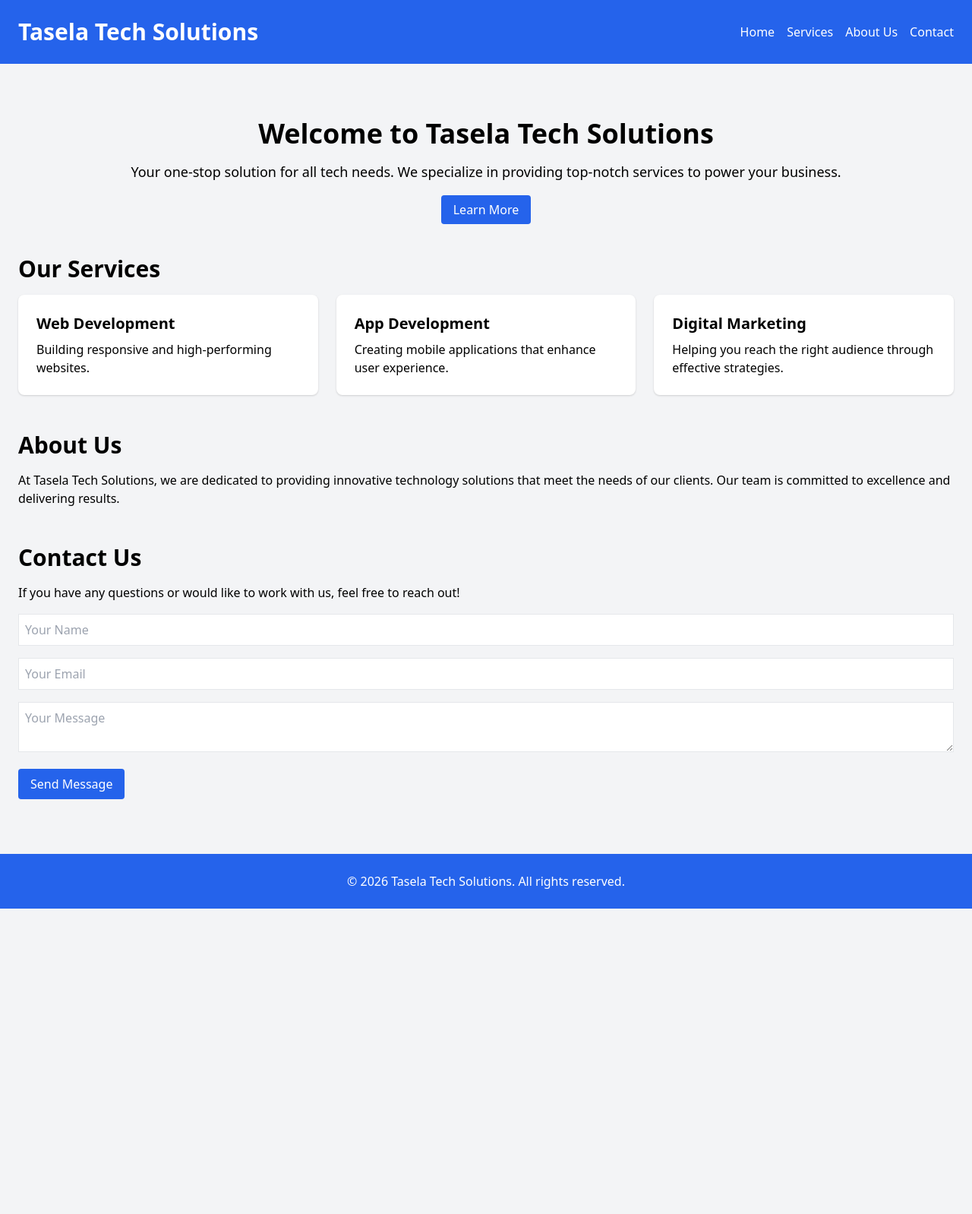
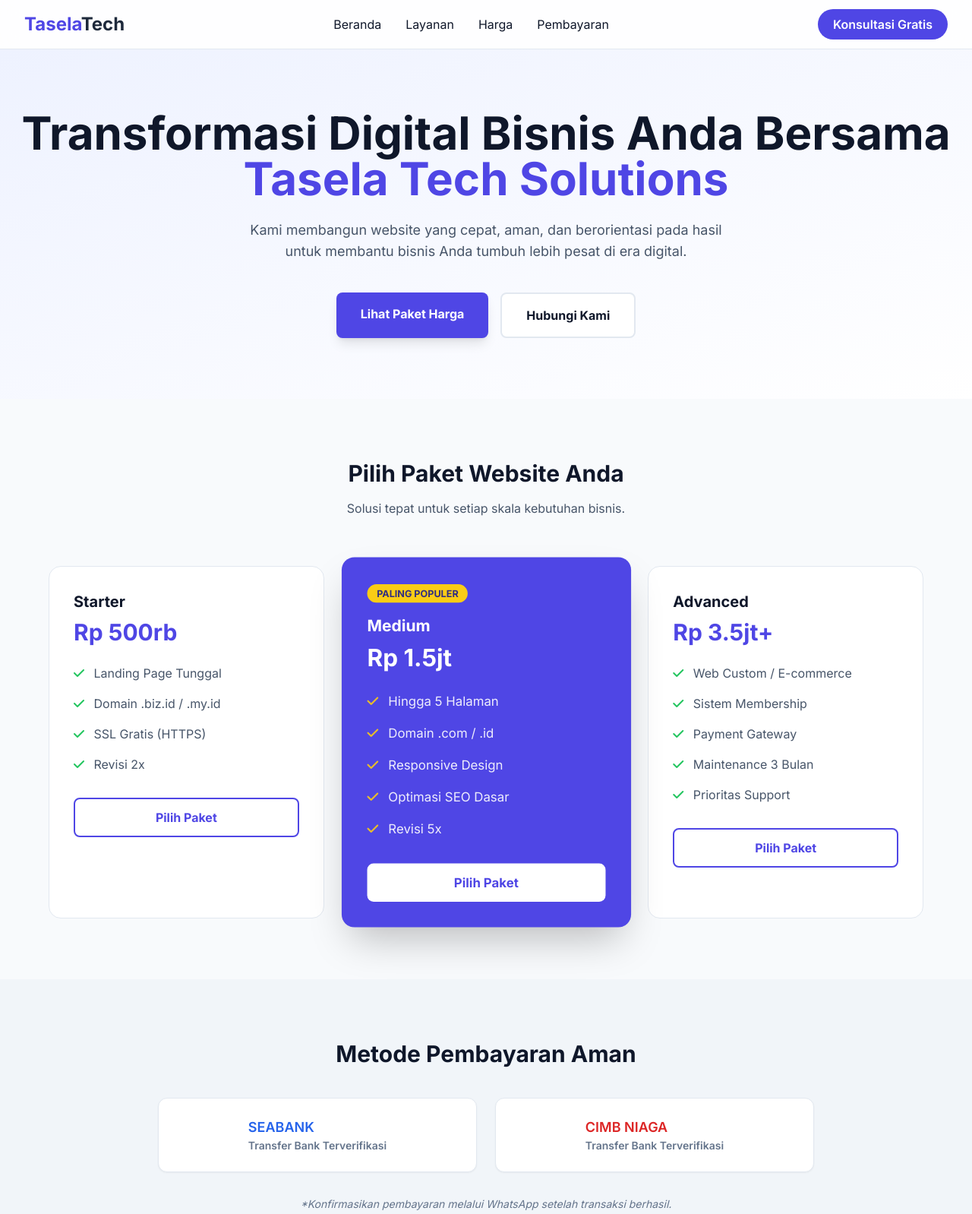
Before and after one commit to Gumelarwicaksono/taselaTech, a plain HTML site: page index.html in a window 1280 px wide. Shown: the top 1598 px of the page at 76% size. Before the commit the page ends 1196 px from the top, so only its background shows below. Drawn offline with nearby package versions, Linux system fonts and the light colour scheme.

Commit message:
Revise index.html with new layout and content
Updated the HTML structure and content, including the addition of a payment section and improved navigation. Changed the language attribute and enhanced styling with new CSS links.

```diff
--- a/index.html
+++ b/index.html
@@ -1,70 +1,140 @@
 <!DOCTYPE html>
-<html lang="en">
+<html lang="id">
 <head>
     <meta charset="UTF-8">
     <meta name="viewport" content="width=device-width, initial-scale=1.0">
-    <link href="https://cdn.jsdelivr.net/npm/tailwindcss@2.2.19/dist/tailwind.min.css" rel="stylesheet">
-    <title>Tasela Tech Solutions</title>
+    <title>Tasela Tech Solutions - Jasa Pembuatan Website Profesional</title>
+    <script src="https://cdn.tailwindcss.com"></script>
+    <link rel="stylesheet" href="https://cdnjs.cloudflare.com/ajax/libs/font-awesome/6.0.0/css/all.min.css">
+    <style>
+        @import url('https://fonts.googleapis.com/css2?family=Inter:wght@300;400;600;700&display=swap');
+        body { font-family: 'Inter', sans-serif; }
+    </style>
 </head>
-<body class="bg-gray-100">
-    <header class="bg-blue-600 text-white p-6">
-        <div class="container mx-auto flex justify-between items-center">
-            <h1 class="text-3xl font-bold">Tasela Tech Solutions</h1>
-            <nav>
-                <ul class="flex space-x-4">
-                    <li><a href="#" class="hover:underline">Home</a></li>
-                    <li><a href="#services" class="hover:underline">Services</a></li>
-                    <li><a href="#about" class="hover:underline">About Us</a></li>
-                    <li><a href="#contact" class="hover:underline">Contact</a></li>
-                </ul>
-            </nav>
+<body class="bg-slate-50 text-slate-900">
+
+    <nav class="sticky top-0 z-50 bg-white/80 backdrop-blur-md border-b border-slate-200">
+        <div class="max-w-7xl mx-auto px-4 sm:px-6 lg:px-8">
+            <div class="flex justify-between h-16 items-center">
+                <div class="text-2xl font-bold text-indigo-600">Tasela<span class="text-slate-800">Tech</span></div>
+                <div class="hidden md:flex space-x-8 font-medium">
+                    <a href="#home" class="hover:text-indigo-600">Beranda</a>
+                    <a href="#services" class="hover:text-indigo-600">Layanan</a>
+                    <a href="#pricing" class="hover:text-indigo-600">Harga</a>
+                    <a href="#payment" class="hover:text-indigo-600">Pembayaran</a>
+                </div>
+                <a href="https://wa.me/6282122394638" class="bg-indigo-600 text-white px-5 py-2 rounded-full font-semibold hover:bg-indigo-700 transition">Konsultasi Gratis</a>
+            </div>
+        </div>
+    </nav>
+
+    <header id="home" class="py-20 bg-gradient-to-br from-indigo-50 to-white">
+        <div class="max-w-7xl mx-auto px-4 text-center">
+            <h1 class="text-4xl md:text-6xl font-extrabold text-slate-900 mb-6">
+                Transformasi Digital Bisnis Anda Bersama <span class="text-indigo-600">Tasela Tech Solutions</span>
+            </h1>
+            <p class="text-lg text-slate-600 mb-10 max-w-2xl mx-auto">
+                Kami membangun website yang cepat, aman, dan berorientasi pada hasil untuk membantu bisnis Anda tumbuh lebih pesat di era digital.
+            </p>
+            <div class="flex flex-col sm:flex-row justify-center gap-4">
+                <a href="#pricing" class="bg-indigo-600 text-white px-8 py-4 rounded-lg font-bold shadow-lg hover:bg-indigo-700">Lihat Paket Harga</a>
+                <a href="https://wa.me/6282122394638" class="bg-white border-2 border-slate-200 px-8 py-4 rounded-lg font-bold hover:bg-slate-50 transition">Hubungi Kami</a>
+            </div>
         </div>
     </header>
 
-    <main class="container mx-auto p-6">
-        <section class="my-12 text-center">
-            <h2 class="text-4xl font-bold mb-4">Welcome to Tasela Tech Solutions</h2>
-            <p class="text-lg mb-6">Your one-stop solution for all tech needs. We specialize in providing top-notch services to power your business.</p>
-            <a href="#services" class="bg-blue-600 text-white px-4 py-2 rounded hover:bg-blue-700">Learn More</a>
-        </section>
+    <section id="pricing" class="py-20 px-4">
+        <div class="max-w-7xl mx-auto text-center mb-16">
+            <h2 class="text-3xl font-bold mb-4">Pilih Paket Website Anda</h2>
+            <p class="text-slate-600">Solusi tepat untuk setiap skala kebutuhan bisnis.</p>
+        </div>
 
-        <section id="services" class="my-12">
-            <h2 class="text-3xl font-bold mb-4">Our Services</h2>
-            <div class="grid grid-cols-1 md:grid-cols-3 gap-6">
-                <div class="p-6 bg-white rounded-lg shadow">
-                    <h3 class="text-xl font-semibold mb-2">Web Development</h3>
-                    <p>Building responsive and high-performing websites.</p>
+        <div class="grid md:grid-cols-3 gap-8 max-w-6xl mx-auto">
+            <div class="bg-white p-8 rounded-2xl border border-slate-200 hover:shadow-xl transition">
+                <h3 class="text-xl font-bold mb-2">Starter</h3>
+                <div class="text-3xl font-bold text-indigo-600 mb-6">Rp 500rb</div>
+                <ul class="space-y-4 mb-8 text-slate-600">
+                    <li><i class="fas fa-check text-green-500 mr-2"></i> Landing Page Tunggal</li>
+                    <li><i class="fas fa-check text-green-500 mr-2"></i> Domain .biz.id / .my.id</li>
+                    <li><i class="fas fa-check text-green-500 mr-2"></i> SSL Gratis (HTTPS)</li>
+                    <li><i class="fas fa-check text-green-500 mr-2"></i> Revisi 2x</li>
+                </ul>
+                <a href="https://wa.me/6282122394638?text=Halo%20Tasela%20Tech,%20saya%20tertarik%20paket%20Starter" class="block text-center border-2 border-indigo-600 text-indigo-600 py-3 rounded-lg font-bold hover:bg-indigo-600 hover:text-white transition">Pilih Paket</a>
+            </div>
+
+            <div class="bg-indigo-600 p-8 rounded-2xl shadow-2xl transform scale-105 text-white">
+                <span class="bg-yellow-400 text-indigo-900 text-xs font-bold px-3 py-1 rounded-full uppercase">Paling Populer</span>
+                <h3 class="text-xl font-bold mt-4 mb-2">Medium</h3>
+                <div class="text-3xl font-bold mb-6">Rp 1.5jt</div>
+                <ul class="space-y-4 mb-8 opacity-90">
+                    <li><i class="fas fa-check text-yellow-400 mr-2"></i> Hingga 5 Halaman</li>
+                    <li><i class="fas fa-check text-yellow-400 mr-2"></i> Domain .com / .id</li>
+                    <li><i class="fas fa-check text-yellow-400 mr-2"></i> Responsive Design</li>
+                    <li><i class="fas fa-check text-yellow-400 mr-2"></i> Optimasi SEO Dasar</li>
+                    <li><i class="fas fa-check text-yellow-400 mr-2"></i> Revisi 5x</li>
+                </ul>
+                <a href="https://wa.me/6282122394638?text=Halo%20Tasela%20Tech,%20saya%20tertarik%20paket%20Medium" class="block text-center bg-white text-indigo-600 py-3 rounded-lg font-bold hover:bg-slate-100 transition">Pilih Paket</a>
+            </div>
+
+            <div class="bg-white p-8 rounded-2xl border border-slate-200 hover:shadow-xl transition">
+                <h3 class="text-xl font-bold mb-2">Advanced</h3>
+                <div class="text-3xl font-bold text-indigo-600 mb-6">Rp 3.5jt+</div>
+                <ul class="space-y-4 mb-8 text-slate-600">
+                    <li><i class="fas fa-check text-green-500 mr-2"></i> Web Custom / E-commerce</li>
+                    <li><i class="fas fa-check text-green-500 mr-2"></i> Sistem Membership</li>
+                    <li><i class="fas fa-check text-green-500 mr-2"></i> Payment Gateway</li>
+                    <li><i class="fas fa-check text-green-500 mr-2"></i> Maintenance 3 Bulan</li>
+                    <li><i class="fas fa-check text-green-500 mr-2"></i> Prioritas Support</li>
+                </ul>
+                <a href="https://wa.me/6282122394638?text=Halo%20Tasela%20Tech,%20saya%20ingin%20konsultasi%20paket%20Advanced" class="block text-center border-2 border-indigo-600 text-indigo-600 py-3 rounded-lg font-bold hover:bg-indigo-600 hover:text-white transition">Pilih Paket</a>
+            </div>
+        </div>
+    </section>
+
+    <section id="payment" class="py-20 bg-slate-100">
+        <div class="max-w-4xl mx-auto px-4 text-center">
+            <h2 class="text-3xl font-bold mb-10">Metode Pembayaran Aman</h2>
+            <div class="grid grid-cols-1 md:grid-cols-2 gap-6">
+                <div class="bg-white p-6 rounded-xl shadow-sm flex items-center justify-center space-x-4 border border-slate-200">
+                    <div class="text-left font-semibold">
+                        <p class="text-blue-600 text-lg uppercase">SeaBank</p>
+                        <p class="text-slate-500 text-sm">Transfer Bank Terverifikasi</p>
+                    </div>
                 </div>
-                <div class="p-6 bg-white rounded-lg shadow">
-                    <h3 class="text-xl font-semibold mb-2">App Development</h3>
-                    <p>Creating mobile applications that enhance user experience.</p>
-                </div>
-                <div class="p-6 bg-white rounded-lg shadow">
-                    <h3 class="text-xl font-semibold mb-2">Digital Marketing</h3>
-                    <p>Helping you reach the right audience through effective strategies.</p>
+                <div class="bg-white p-6 rounded-xl shadow-sm flex items-center justify-center space-x-4 border border-slate-200">
+                    <div class="text-left font-semibold">
+                        <p class="text-red-600 text-lg uppercase">CIMB Niaga</p>
+                        <p class="text-slate-500 text-sm">Transfer Bank Terverifikasi</p>
+                    </div>
                 </div>
             </div>
-        </section>
+            <p class="mt-8 text-slate-500 text-sm italic">*Konfirmasikan pembayaran melalui WhatsApp setelah transaksi berhasil.</p>
+        </div>
+    </section>
 
-        <section id="about" class="my-12">
-            <h2 class="text-3xl font-bold mb-4">About Us</h2>
-            <p>At Tasela Tech Solutions, we are dedicated to providing innovative technology solutions that meet the needs of our clients. Our team is committed to excellence and delivering results.</p>
-        </section>
+    <footer class="bg-slate-900 text-white py-12">
+        <div class="max-w-7xl mx-auto px-4 grid md:grid-cols-3 gap-8">
+            <div>
+                <h4 class="text-xl font-bold mb-4">Tasela Tech Solutions</h4>
+                <p class="text-slate-400">Penyedia jasa pembuatan website terpercaya untuk segala jenis bisnis Anda.</p>
+            </div>
+            <div>
+                <h4 class="text-xl font-bold mb-4">Kontak</h4>
+                <p class="text-slate-400"><i class="fab fa-whatsapp mr-2"></i> +62 821 2239 4638</p>
+                <p class="text-slate-400"><i class="fas fa-globe mr-2"></i> taselatech.biz.id</p>
+            </div>
+            <div>
+                <h4 class="text-xl font-bold mb-4">Ikuti Kami</h4>
+                <div class="flex space-x-4 text-2xl">
+                    <a href="#" class="hover:text-indigo-400"><i class="fab fa-instagram"></i></a>
+                    <a href="#" class="hover:text-indigo-400"><i class="fab fa-facebook"></i></a>
+                </div>
+            </div>
+        </div>
+        <div class="text-center mt-12 pt-8 border-t border-slate-800 text-slate-500 text-sm">
+            &copy; 2026 Tasela Tech Solutions. All Rights Reserved.
+        </div>
+    </footer>
 
-        <section id="contact" class="my-12">
-            <h2 class="text-3xl font-bold mb-4">Contact Us</h2>
-            <p>If you have any questions or would like to work with us, feel free to reach out!</p>
-            <form class="mt-4">
-                <input type="text" placeholder="Your Name" class="border p-2 w-full mb-4">
-                <input type="email" placeholder="Your Email" class="border p-2 w-full mb-4">
-                <textarea placeholder="Your Message" class="border p-2 w-full mb-4"></textarea>
-                <button type="submit" class="bg-blue-600 text-white px-4 py-2 rounded hover:bg-blue-700">Send Message</button>
-            </form>
-        </section>
-    </main>
-
-    <footer class="bg-blue-600 text-white p-6 text-center">
-        <p>&copy; 2026 Tasela Tech Solutions. All rights reserved.</p>
-    </footer>
 </body>
 </html>
```
